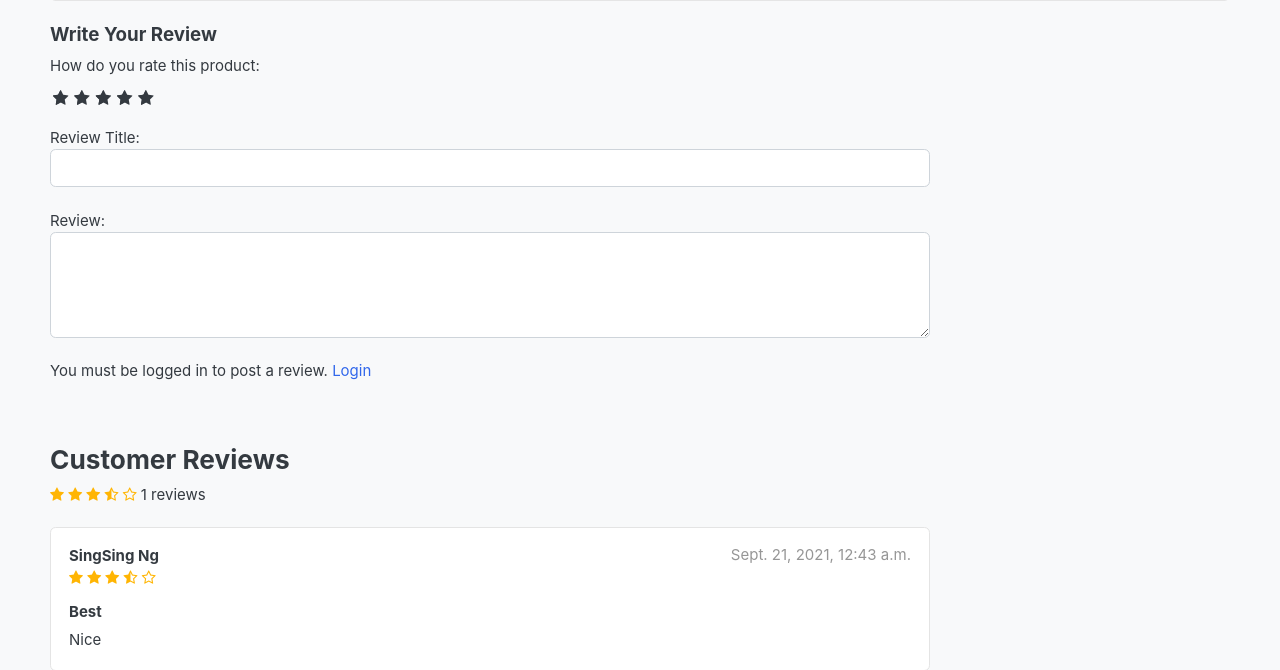
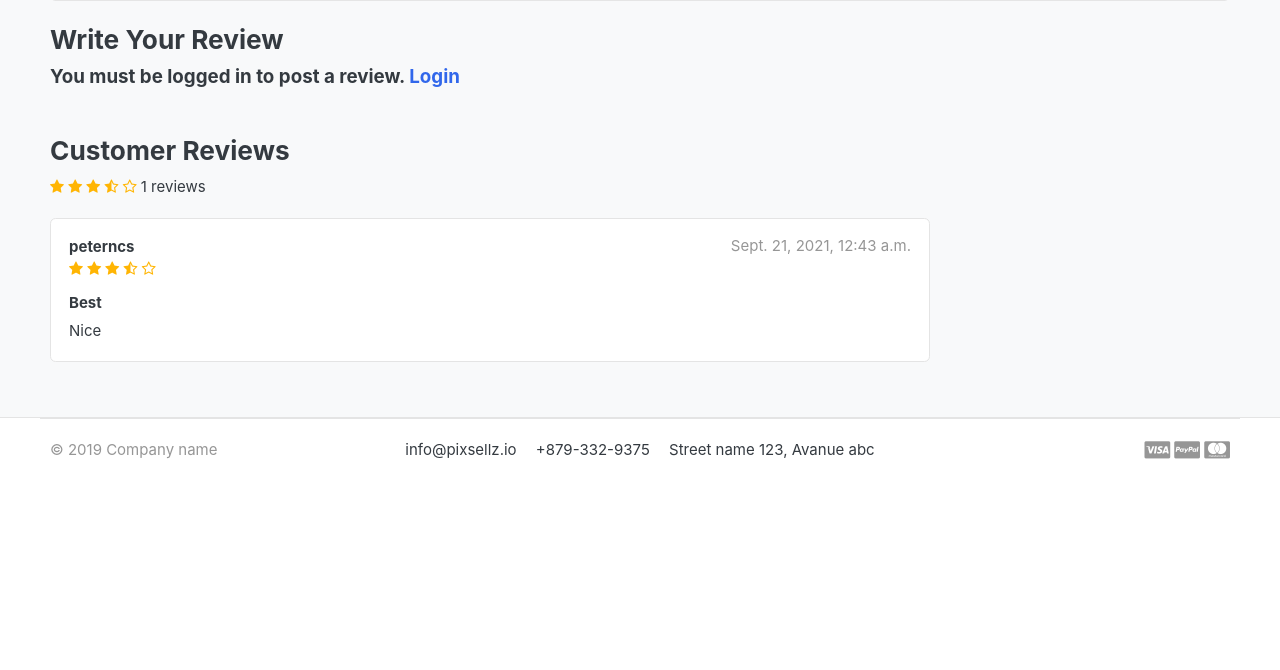
Before and after one commit to peterncs/greatkart-django, a Django app: page /store/category/jeans/atx-jeans/ in a window 1280 px wide. Shown: the part 699-1369 px from the top of the page. After the commit the page ends 1158 px from the top, so only its background shows below. Run offline with Django 3.2, Linux system fonts and the light colour scheme; data comes from the database, SQL or seed files in the repository; some libraries are stand-ins or nearby versions; some web fonts are replaced.

Commit message:
Hide review form if user is not logged in or have not purchase the product

```diff
--- a/templates/store/product_detail.html
+++ b/templates/store/product_detail.html
@@ -89,8 +89,10 @@
 	<div class="col-md-9">
 	<form action="{% url 'submit_review' single_product.id %}" method="POST">
 		{% csrf_token %}
-		<h5>Write Your Review</h5>
 		<div>
+			<h3>Write Your Review</h3>
+			{% if user.is_authenticated %}
+				{% if is_ordered %}
 					<!-- Rating stars -->
 					<label>How do you rate this product:</label>
 					<br>
@@ -113,20 +115,17 @@
 					Review:
 					<textarea name="review" rows="4" class="form-control" ></textarea>
 					<br>
-			{% if user.is_authenticated %}
-				{% if is_ordered %}
 					<input type="submit" value="Submit Review" class="btn btn-primary">
 				{% else %}
 				<h5><b>You must purchase this product to post a review.</b></h5>
 				{% endif %}
 			{% else %}
-				<p>You must be logged in to post a review. <span><a href="{% url 'login' %}">Login</a></span></p>
+				<h5><b>You must be logged in to post a review. <span><a href="{% url 'login' %}">Login</a></span></b></h5>
 			{% endif %}
 		</div>
 	</form>
 	<br>
 	{% include 'includes/alerts.html' %}
-	<br>
 
 	<header class="section-heading">
 		<h3>Customer Reviews </h3>
@@ -146,7 +145,7 @@
 		<div class="icontext w-100">
 			<div class="text">
 				<span class="date text-muted float-md-right">{{ review.created_at }}</span>
-				<h6 class="mb-1">{{ review.user.full_name }}</h6>
+				<h6 class="mb-1">{{ review.user.username }}</h6>
 				<div class="rating-star">
 					<span>
 					<i class="fa fa-star{% if review.rating == 0.5 %}-half-o{% elif review.rating < 1 %}-o{% endif %}" aria-hidden="true"></i>
```
Lines whose indentation alone changed are shown as unchanged.
